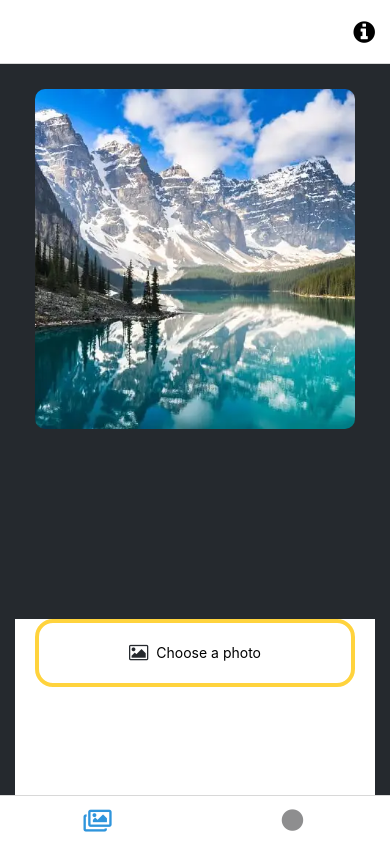
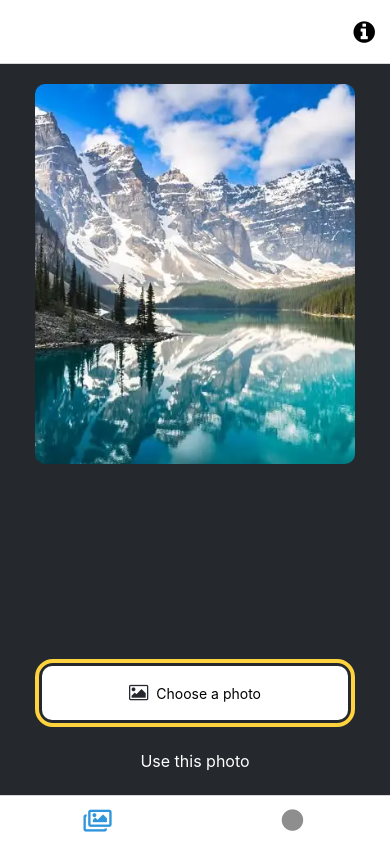
Before and after one commit to tarekazzazi/react-native-app, a React Native app: screen /TabOne in a window 390 px wide. Built offline with nearby package versions, Linux system fonts and the light colour scheme; what expo-linking would draw is missing.

Commit message:
css styles added to EmojiPicker menu

```diff
--- /dev/null
+++ b/components/EmojiSticker.tsx
@@ -0,0 +1,13 @@
+import { View, Image } from 'react-native';
+
+export default function EmojiSticker({  imageSize,  stickerSource  })  {
+    return  (
+        <View style={{ top: -350 }}>
+            <Image
+            source={stickerSource}
+            resizeMode="contain"
+            style={{ width: imageSize,  height: imageSize }}
+            />
+        </View>
+    );
+}
--- a/components/ImageViewer.tsx
+++ b/components/ImageViewer.tsx
@@ -11,7 +11,7 @@
   const styles = StyleSheet.create({
     image: {
         width: 320,
-        height: 340,
+        height: 380,
         borderRadius: 10,
       }
   });
--- a/screens/TabOneScreen.tsx
+++ b/screens/TabOneScreen.tsx
@@ -7,8 +7,10 @@
 import ImageViewer from '../components/ImageViewer';
 import CircleButton from '../components/CircleButton';
 import IconButton from '../components/IconButton';
+// later move into emoji module
 import EmojiPicker  from "../components/EmojiPicker";
 import EmojiList  from  '../components/EmojiList';
+import EmojiSticker from '../components/EmojiSticker';
 
 const PlaceholderImage = require('../assets/images/Canada-Mountains.webp');
 export default function TabOneScreen({ navigation }: RootTabScreenProps<'TabOne'>) {
@@ -63,15 +65,22 @@
       {showAppOptions ? (
         // will move into model later...
           <View style={styles.optionsContainer}>
+            {/* After new menue bar is rendered this is what shows image */}
+              <View style={styles.imageContainer}>
+                <ImageViewer placeholderImageSource={PlaceholderImage} selectedImage={selectedImage} />
+                {pickedEmoji !== null ? <EmojiSticker imageSize={40} stickerSource={pickedEmoji} /> : null}
+              </View>
+
               <View style={styles.optionsRow}>
                 <IconButton icon="refresh" label="Reset" onPress={onReset} />
                 <CircleButton onPress={onAddSticker} />
                 <IconButton icon="save-alt" label="Save" onPress={onSaveImageAsync} />
               </View>
 
-          <EmojiPicker isVisible={isModalVisable} onClose={onModalClose}>
-            <EmojiList onSelect={setPickedEmoji} onCloseMOdal={onModalClose} />
-          </EmojiPicker>
+              <EmojiPicker isVisible={isModalVisable} onClose={onModalClose}>
+                <EmojiList onSelect={setPickedEmoji} onCloseModal={onModalClose} />
+              </EmojiPicker>
+
         </View>
       ) : (
         // will move into model later...
@@ -101,20 +110,26 @@
     width: '80%',
   },
   imageContainer: {
+    marginTop: 20,
     flex: 1,
-    paddingTop: 25,
     backgroundColor: '#25292e',
   },
   footerContainer: {
-    flex: 1/3,
+    Top: 20,
     alignItems: 'center',
+    backgroundColor: '#25292e',
   },
   optionsContainer: {
+    paddingBottom: 20,
+    backgroundColor: '#25292e',
     position: 'absolute',
-    bottom: 80,
+
   },
   optionsRow: {
+    left: 10,
     alignItems: 'center',
     flexDirection: 'row',
+    backgroundColor: '#25292e',
+
   },
 });
```
